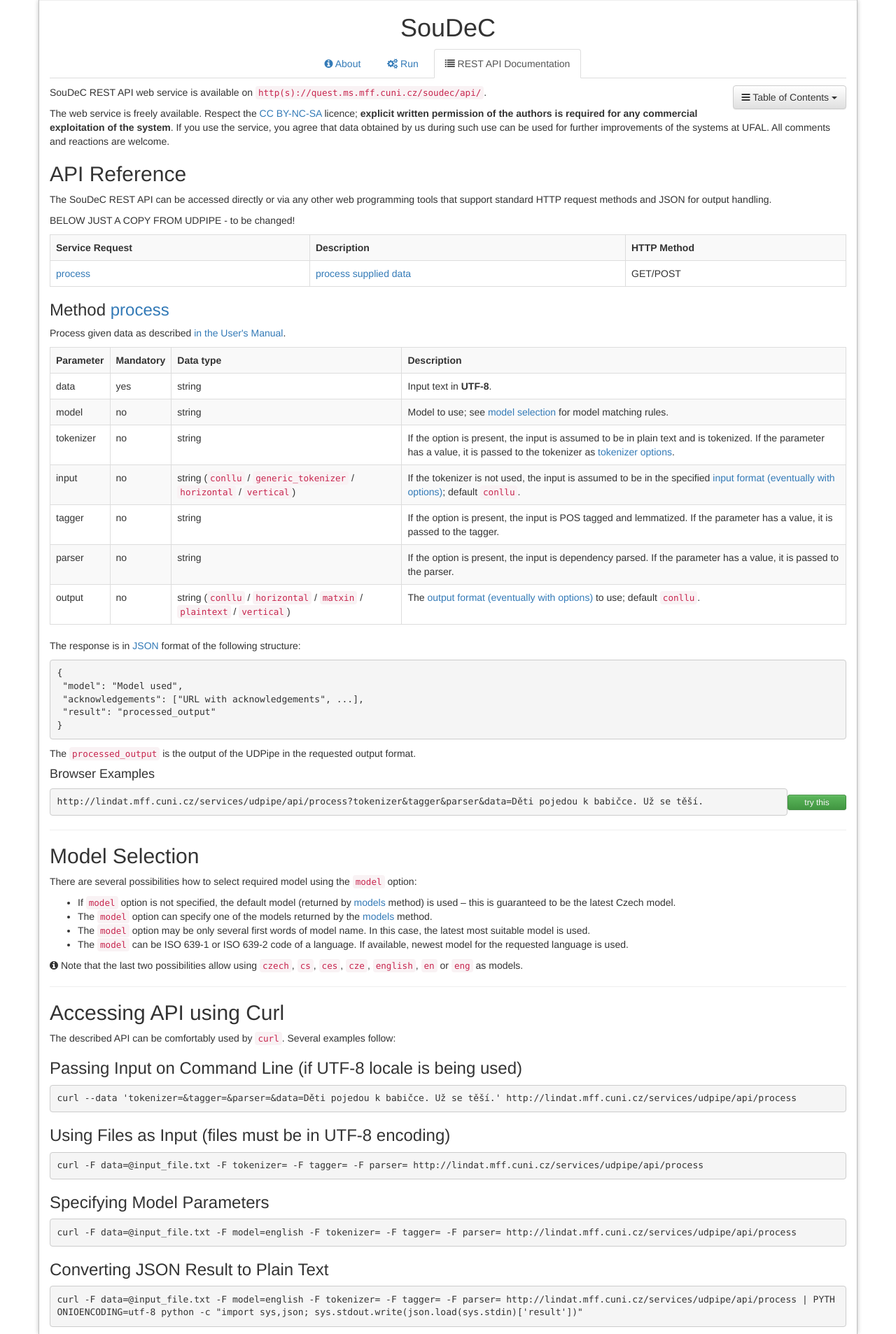
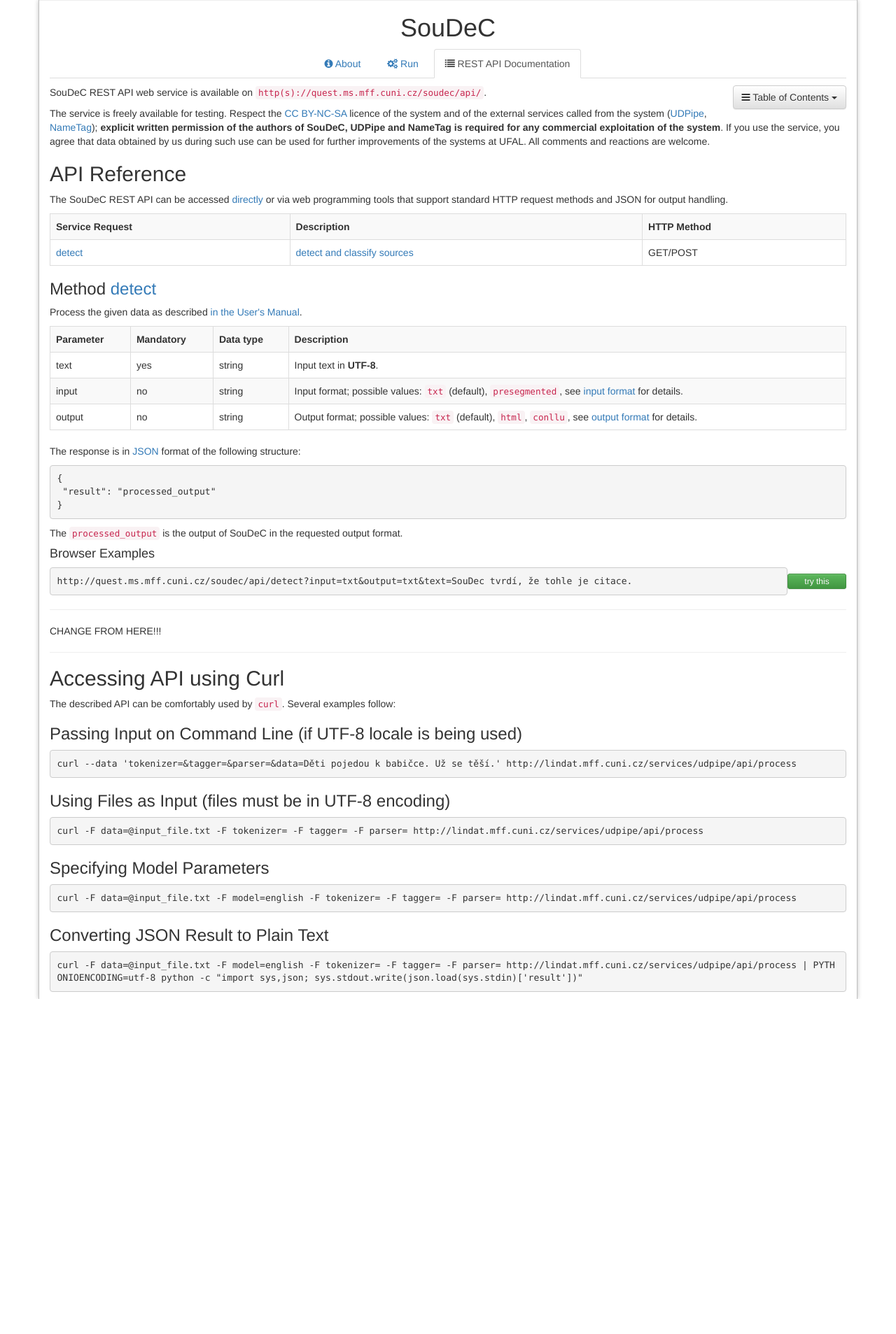
Before and after one commit to ufal/soudec, a PHP site: page /api-reference.php in a window 1280 px wide. Shown: the whole page at 70% size. After the commit the page ends 1428 px from the top, so only its background shows below. Run offline with PHP 8.4, Linux system fonts and the light colour scheme; some libraries are stand-ins or nearby versions.

Commit message:
Part of web service documentation
git-svn-id: https://svn.ms.mff.cuni.cz/svn/signal_a_sum/source_detection/Perl_UDPipeREST@69 a32e68db-fe4c-4835-81c6-61a328cef007

```diff
--- a/html/about.html
+++ b/html/about.html
@@ -1,10 +1,10 @@
 <div>
 <p>
-SouDeC (Source Detection and Classification) is an on-line tool and REST API service for detecting and classifying sources in Czech texts.
+SouDeC (Source Detection and Classification) is an on-line tool and REST API service for detecting and classifying citation sources in Czech texts.
 </p>
 <p>
 It is available under the Creative Commons
-<a href="http://creativecommons.org/licenses/by-nc-sa/4.0/">CC BY-NC-SA</a> license.
+<a href="http://creativecommons.org/licenses/by-nc-sa/4.0/">CC BY-NC-SA</a> licence.
 </p>
 <p>
 Copyright 2023 by Institute of Formal and Applied Linguistics, Faculty of
--- a/html/api-reference.php
+++ b/html/api-reference.php
@@ -13,20 +13,13 @@
 <p>SouDeC REST API web service is available on
 <code>http(s)://quest.ms.mff.cuni.cz/soudec/api/</code>.</p>
 
-<p>The web service is freely available. Respect the
-<a href="http://creativecommons.org/licenses/by-nc-sa/4.0/">CC BY-NC-SA</a>
-licence; <b>explicit written permission of the authors is
-required for any commercial exploitation of the system</b>. If you use the
-service, you agree that data obtained by us during such use can be used for further
-improvements of the systems at UFAL. All comments and reactions are welcome.</p>
+<?php require('licence.html') ?>
 
 <h2 id="api_reference">API Reference</h2>
 
-<p>The SouDeC REST API can be accessed directly or via any other web
+<p>The SouDeC REST API can be accessed <a href="run.php">directly</a> or via web
 programming tools that support standard HTTP request methods and JSON for output
 handling.</p>
-
-<p>BELOW JUST A COPY FROM UDPIPE - to be changed!</p>
 
 <table class='table table-striped table-bordered'>
 <tr>
@@ -35,26 +28,22 @@
     <th>HTTP Method</th>
 </tr>
 <tr>
-    <td><a href="#process">process</a></td>
-    <td><a href="http://ufal.mff.cuni.cz/udpipe/users-manual#run_udpipe">process supplied data</a></td>
+    <td><a href="#detect">detect</a></td>
+    <td><a href="http://ufal.mff.cuni.cz/soudec/users-manual#run_soudec">detect and classify sources</a></td>
     <td>GET/POST</td>
 </tr>
 </table>
 
 
-<h3>Method <a id='process'>process</a></h3>
+<h3>Method <a id='detect'>detect</a></h3>
 
-<p>Process given data as described <a href="http://ufal.mff.cuni.cz/udpipe/users-manual#run_udpipe">in the User's Manual</a>.</p>
+<p>Process the given data as described <a href="http://ufal.mff.cuni.cz/soudec/users-manual#run_soudec">in the User's Manual</a>.</p>
 
 <table class='table table-striped table-bordered'>
 <tr><th>Parameter</th><th>Mandatory</th><th>Data type</th><th>Description</th></tr>
-<tr><td>data</td><td>yes</td><td>string</td><td>Input text in <b>UTF-8</b>.</td></tr>
-<tr><td>model</td><td>no</td><td>string</td><td>Model to use; see <a href="#model_selection">model selection</a> for model matching rules.</td></tr>
-<tr><td>tokenizer</td><td>no</td><td>string</td><td>If the option is present, the input is assumed to be in plain text and is tokenized. If the parameter has a value, it is passed to the tokenizer as <a href="https://ufal.mff.cuni.cz/udpipe/users-manual#run_udpipe_tokenizer">tokenizer options</a>.</td></tr>
-<tr><td>input</td><td>no</td><td>string (<code>conllu</code> / <code>generic_tokenizer</code> / <code>horizontal</code> / <code>vertical</code>)</td><td>If the tokenizer is not used, the input is assumed to be in the specified <a href="http://ufal.mff.cuni.cz/udpipe/users-manual#run_udpipe_input">input format (eventually with options)</a>; default <code>conllu</code>.</td></tr>
-<tr><td>tagger</td><td>no</td><td>string</td><td>If the option is present, the input is POS tagged and lemmatized. If the parameter has a value, it is passed to the tagger.</td></tr>
-<tr><td>parser</td><td>no</td><td>string</td><td>If the option is present, the input is dependency parsed. If the parameter has a value, it is passed to the parser.</td></tr>
-<tr><td>output</td><td>no</td><td>string (<code>conllu</code> / <code>horizontal</code> / <code>matxin</code> / <code>plaintext</code> / <code>vertical</code>)</td><td>The <a href="http://ufal.mff.cuni.cz/udpipe/users-manual#run_udpipe_output">output format (eventually with options)</a> to use; default <code>conllu</code>.</td></tr>
+<tr><td>text</td><td>yes</td><td>string</td><td>Input text in <b>UTF-8</b>.</td></tr>
+<tr><td>input</td><td>no</td><td>string</td><td>Input format; possible values: <code>txt</code> (default), <code>presegmented</code>, see <a href="#input_format">input format</a> for details.</td></tr>
+<tr><td>output</td><td>no</td><td>string</td><td>Output format; possible values: <code>txt</code> (default), <code>html</code>, <code>conllu</code>, see <a href="#output_format">output format</a> for details.</td></tr>
 </table>
 
 <p>
@@ -63,43 +52,22 @@
 
 <pre class="prettyprint lang-json">
 {
- "model": "Model used",
- "acknowledgements": ["URL with acknowledgements", ...],
  "result": "processed_output"
 }
 </pre>
 
-The <code>processed_output</code> is the output of the UDPipe in the requested output format.
+The <code>processed_output</code> is the output of SouDeC in the requested output format.
+
 
 <h4>Browser Examples</h4>
 <table style='width: 100%'>
- <tr><td style='vertical-align: middle'><pre style='margin-bottom: 0; white-space: pre-wrap' class="prettyprint lang-html">http://lindat.mff.cuni.cz/services/udpipe/api/process?tokenizer&amp;tagger&amp;parser&amp;data=Děti pojedou k babičce. Už se těší.</pre></td>
-     <td style='vertical-align: middle; width: 6em'><button style='width: 100%' type="button" class="btn btn-success btn-xs" onclick="window.open('http://lindat.mff.cuni.cz/services/udpipe/api/process?tokenizer&amp;tagger&amp;parser&amp;data=Děti pojedou k babičce. Už se těší.')">try&nbsp;this</button></td></tr>
+ <tr><td style='vertical-align: middle'><pre style='margin-bottom: 0; white-space: pre-wrap' class="prettyprint lang-html">http://quest.ms.mff.cuni.cz/soudec/api/detect?input=txt&amp;output=txt&amp;text=SouDec tvrdí, že tohle je citace.</pre></td>
+     <td style='vertical-align: middle; width: 6em'><button style='width: 100%' type="button" class="btn btn-success btn-xs" onclick="window.open('http://quest.ms.mff.cuni.cz/soudec/api/detect?input=txt&amp;output=txt&amp;text=SouDec tvrdí, že tohle je citace.')">try&nbsp;this</button></td></tr>
 </table>
 
 <hr />
 
-<h2 id="model_selection">Model Selection</h2>
-
-<p>There are several possibilities how to select required model using
-the <code>model</code> option:</p>
-
-<ul>
-  <li>If <code>model</code> option is not specified, the default model
-  (returned by <a href="#models">models</a> method) is used &ndash; this is
-  guaranteed to be the latest Czech model.</li>
-
-  <li>The <code>model</code> option can specify one of the models returned
-  by the <a href="#models">models</a> method.</li>
-
-  <li>The <code>model</code> option may be only several first words of model
-  name. In this case, the latest most suitable model is used.</li>
-
-  <li>The <code>model</code> can be ISO 639-1 or ISO 639-2 code of a language.
-  If available, newest model for the requested language is used.</li>
-</ul>
-
-<p><span class="fa fa-info-circle"></span> Note that the last two possibilities allow using <code>czech</code>, <code>cs</code>, <code>ces</code>, <code>cze</code>, <code>english</code>, <code>en</code> or <code>eng</code> as models.</p>
+<p>CHANGE FROM HERE!!!</p>
 
 <hr />
 
--- a/html/info.php
+++ b/html/info.php
@@ -26,7 +26,7 @@
       <td>Linux</td>
   </tr>
   <tr>
-      <th>License</th>
+      <th>Licence</th>
       <td><a href="http://creativecommons.org/licenses/by-nc-sa/3.0/">CC BY-NC-SA</a></td>
   </tr>
   <tr>
--- /dev/null
+++ b/html/licence.html
@@ -0,0 +1,9 @@
+    <p>The service is freely available for testing. Respect the
+    <a href="http://creativecommons.org/licenses/by-nc-sa/4.0/">CC BY-NC-SA</a>
+    licence of the system and of the external services called from the system
+    (<a href="https://lindat.mff.cuni.cz/services/udpipe/" target="_blank">UDPipe</a>,
+    <a href="https://lindat.mff.cuni.cz/services/nametag/" target="_blank">NameTag</a>);
+    <b>explicit written permission of the authors of SouDeC, UDPipe and NameTag is required
+    for any commercial exploitation of the system</b>. If you use the
+    service, you agree that data obtained by us during such use can be used for further
+    improvements of the systems at UFAL. All comments and reactions are welcome.</p>
```
Also changed, not shown: html/run.php (+3 -9 lines).
